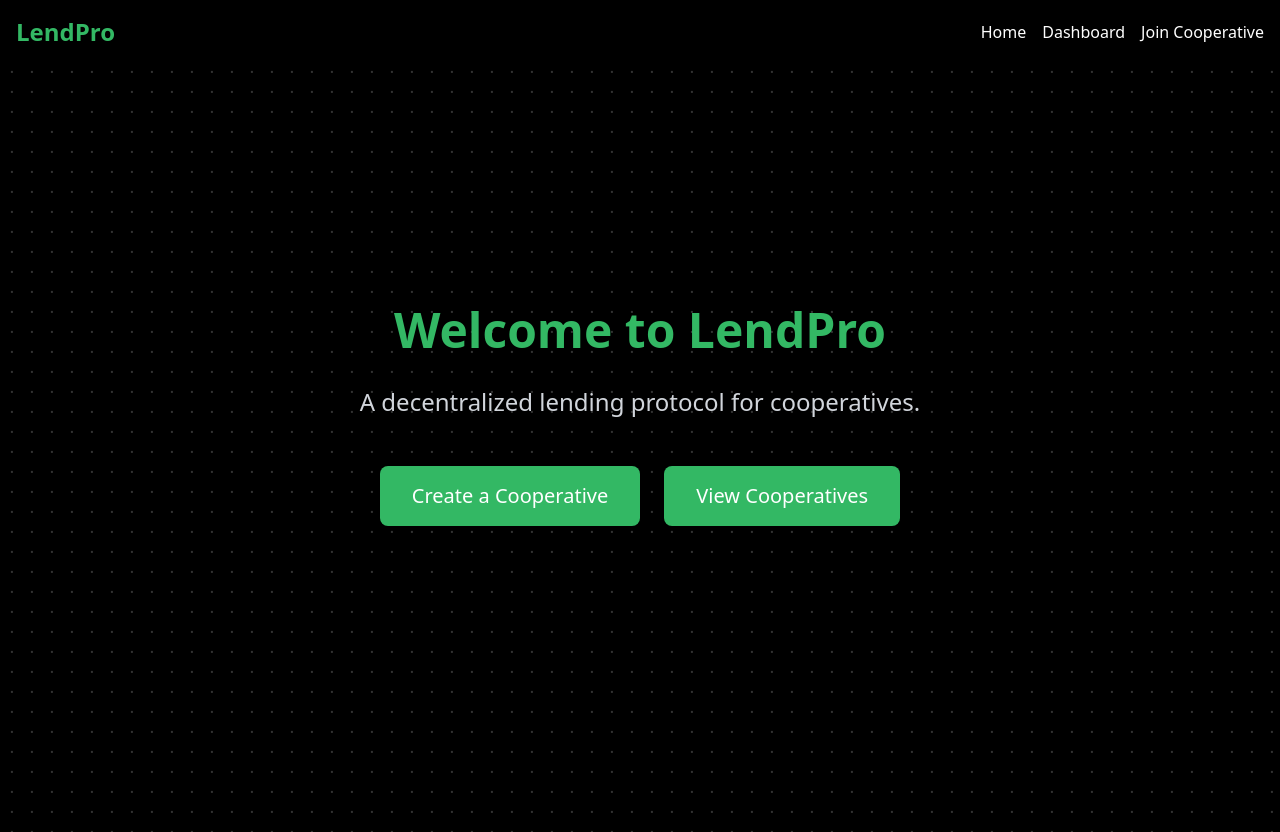
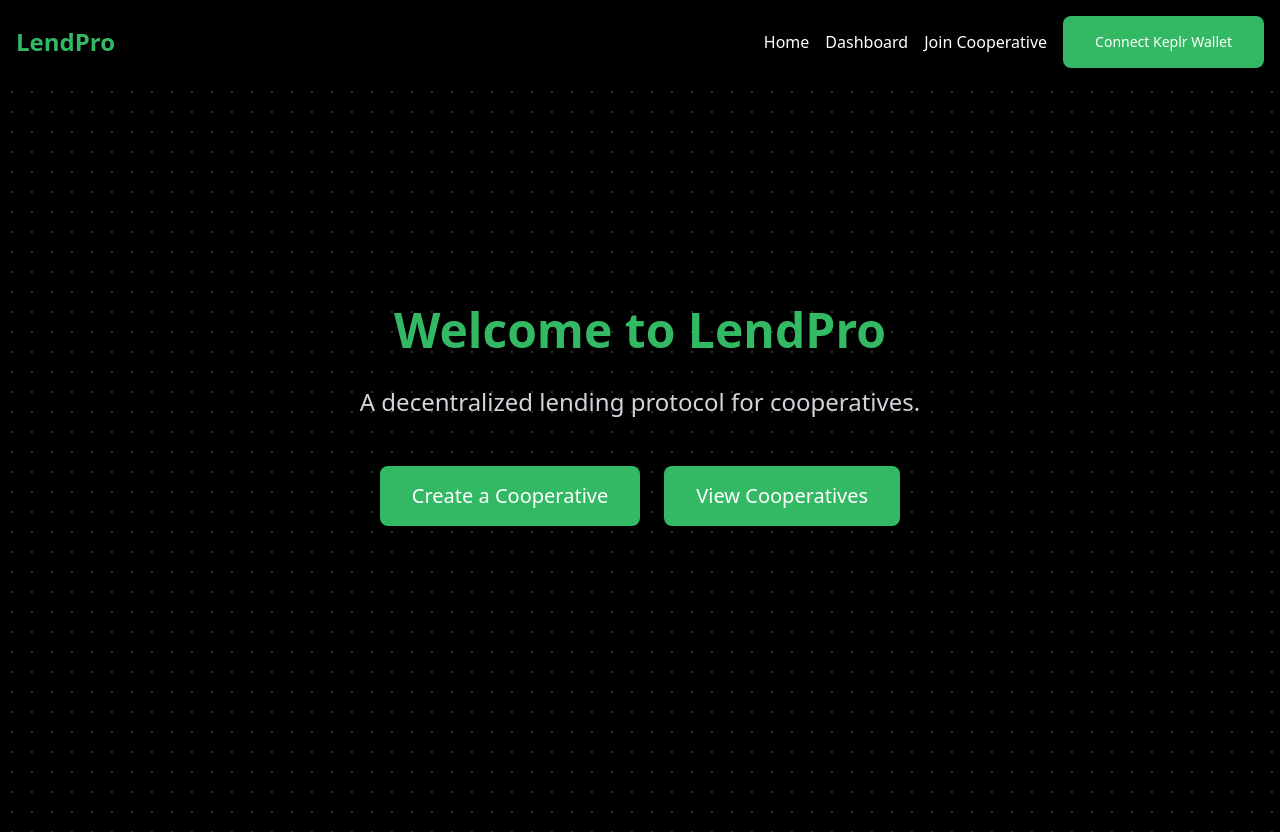
Before and after one commit to anonscodex/lendpro, a React (Vite) app: page / in a window 1280 px wide. Built offline with nearby package versions, Linux system fonts and the light colour scheme; a web font is replaced by a local one.

Commit message:
include wallet function

```diff
--- a/package.json
+++ b/package.json
@@ -10,7 +10,10 @@
     "preview": "vite preview"
   },
   "dependencies": {
-    "@web3-react/core": "^8.2.3",
+    "@cosmjs/cosmwasm-stargate": "^0.33.0",
+    "@cosmjs/proto-signing": "^0.33.0",
+    "@cosmjs/stargate": "^0.33.0",
+    "@keplr-wallet/types": "^0.12.190",
     "@web3-react/injected-connector": "^6.0.7",
     "axios": "^1.7.9",
     "jspdf": "^2.5.2",
--- a/src/components/Navbar.jsx
+++ b/src/components/Navbar.jsx
@@ -1,5 +1,6 @@
 import React, { useState, useEffect } from "react";
 import { Link, useLocation } from "react-router-dom";
+import WalletConnection from "../components/WalletConnection";
 
 
 const Navbar = () => {
@@ -70,7 +71,7 @@
           <Link to="/join" className="block text-white hover:text-primary">
             Join Cooperative
           </Link>
-
+          <WalletConnection />
         </div>
       </div>
     </nav>
--- a/src/components/WalletConnection.jsx
+++ b/src/components/WalletConnection.jsx
@@ -1,32 +1,100 @@
 import React from "react";
-import { useWeb3React } from "@web3-react/core";
-import { injected } from "../utils/connectors";
+import { useState } from "react";
+import { SigningCosmWasmClient } from "@cosmjs/cosmwasm-stargate";
+import { GasPrice } from "@cosmjs/stargate";
+
+
+if (typeof window !== "undefined") {
+  window.KeplrWindow = window.KeplrWindow || {};
+}
 
 const WalletConnection = () => {
-  const { activate, deactivate, active, account } = useWeb3React();
+  const [account, setAccount] = useState('');
 
+  const CONTRACT_ADDRESS = "neutron1hjle7jv48ejfsq54lt8x6g6d7n4s7vxaln5rkt5tl09ms3x0tsssyf4vft";
+  const CHAIN_ID = "pion-1";
+  const RPC_ENDPOINT = "https://rpc-palvus.pion-1.ntrn.tech";
+
+  // Chain configuration for Keplr
+  const chainConfig = {
+    chainId: CHAIN_ID,
+    chainName: 'Neutron Testnet',
+    rpc: RPC_ENDPOINT,
+    rest: 'https://rest-palvus.pion-1.ntrn.tech',
+    bip44: {
+      coinType: 118,
+    },
+    bech32Config: {
+      bech32PrefixAccAddr: 'neutron',
+      bech32PrefixAccPub: 'neutronpub',
+      bech32PrefixValAddr: 'neutronvaloper',
+      bech32PrefixValPub: 'neutronvaloperpub',
+      bech32PrefixConsAddr: 'neutronvalcons',
+      bech32PrefixConsPub: 'neutronvalconspub',
+    },
+    currencies: [
+      {
+        coinDenom: 'NTRN',
+        coinMinimalDenom: 'untrn',
+        coinDecimals: 6,
+      },
+    ],
+    feeCurrencies: [
+      {
+        coinDenom: 'NTRN',
+        coinMinimalDenom: 'untrn',
+        coinDecimals: 6,
+      },
+    ],
+    stakeCurrency: {
+      coinDenom: 'NTRN',
+      coinMinimalDenom: 'untrn',
+      coinDecimals: 6,
+    },
+    gasPrices: '0.025untrn',
+    gasAdjustment: 1.3,
+  };
+
+  // Connect to Keplr wallet
   const connectWallet = async () => {
     try {
-      await activate(injected);
+      if (!window.keplr) {
+        throw new Error("Please install Keplr extension");
+      }
+
+      // Suggest chain to Keplr
+      await window.keplr.experimentalSuggestChain(chainConfig);
+
+      // Enable access to Keplr
+      await window.keplr.enable(CHAIN_ID);
+
+      const key = await window.keplr.getKey(CHAIN_ID);
+      setAccount(key.bech32Address);
     } catch (error) {
       console.error(error);
+      // setError(error.message); // Commented out this line
     }
   };
 
+
   return (
     <div>
-      {active ? (
-        <div className="flex items-center space-x-2">
-          <span>{account.slice(0, 6)}...{account.slice(-4)}</span>
-          <button onClick={deactivate} className="bg-red-500 px-4 py-2 rounded">
-            Disconnect
-          </button>
-        </div>
-      ) : (
-        <button onClick={connectWallet} className="bg-primary px-4 py-2 rounded">
-          Connect Wallet
-        </button>
-      )}
+
+      {!account ? (
+            <button
+              onClick={connectWallet}
+              className="bg-primary px-6 py-3 md:px-8 md:py-4 rounded-lg text-sm md:text-sm hover:bg-purple-700 transition duration-300 font-poppins"
+            >
+              Connect Keplr Wallet
+            </button>
+          ) : (
+            <button className="bg-primary px-6 py-3 md:px-8 md:py-4 rounded-lg text-sm md:text-sm hover:bg-purple-700 transition duration-300 font-poppins">
+
+                Connected: {account.slice(0, 8)}...{account.slice(-8)}
+
+            </button>
+          )}
+
     </div>
   );
 };
--- a/src/pages/LandingPage.jsx
+++ b/src/pages/LandingPage.jsx
@@ -1,5 +1,8 @@
 import React from "react";
 import { Link } from "react-router-dom";
+
+
+
 
 const LandingPage = () => {
   return (
@@ -26,6 +29,8 @@
               View Cooperatives
             </button>
           </Link>
+
+
         </div>
       </div>
     </div>
```
Also changed, not shown: 1 other file (tests, documents, lock files or other folders).
